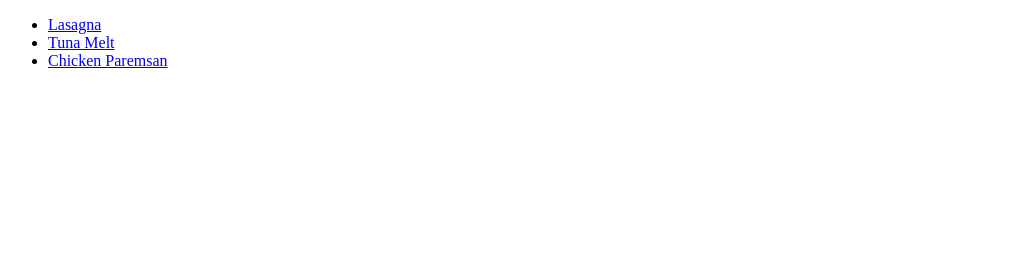
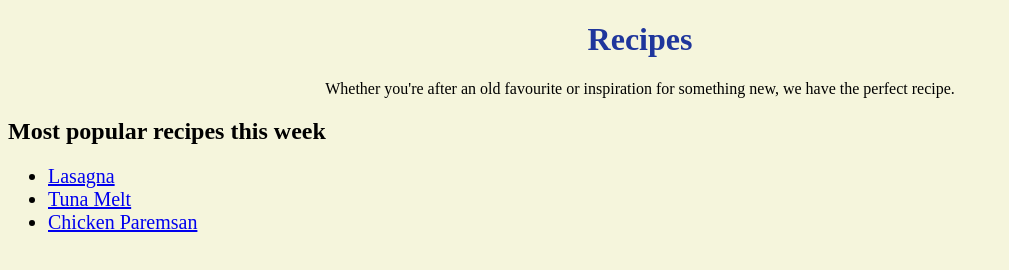
Before and after one commit to marktint/odin-recipes, a plain HTML site: page index.html in a window 1280 px wide. Shown: the whole page, without its empty margins (0-1009 px from the left). Drawn offline with Linux system fonts and the light colour scheme.

Commit message:
Improved the Recipe site.

```diff
--- a/index.html
+++ b/index.html
@@ -4,9 +4,13 @@
     <meta charset="UTF-8">
     <meta http-equiv="X-UA-Compatible" content="IE=edge">
     <meta name="viewport" content="width=device-width, initial-scale=1.0">
+    <link rel="stylesheet" href="style.css">
     <title>Document</title>
 </head>
 <body>
+    <h1 class="header">Recipes</h1>
+    <p class="para">Whether you're after an old favourite or inspiration for something new, we have the perfect recipe.</p>
+    <h2>Most popular recipes this week</h2>
     <ul>
     <li><a href="./recipes/lasagna.html">Lasagna</a></li>
     <li><a href="./recipes/tuna-melt.html">Tuna Melt</a></li>
--- /dev/null
+++ b/style.css
@@ -0,0 +1,17 @@
+* {
+    background-color: beige;
+    font-family: "Times New Roman", sans-serif;
+}
+
+.header,
+.para {
+    text-align: center;
+}
+
+.header {
+    color: rgb(31, 54, 156);
+}
+
+li {
+    font-size: 20px;
+}
```
